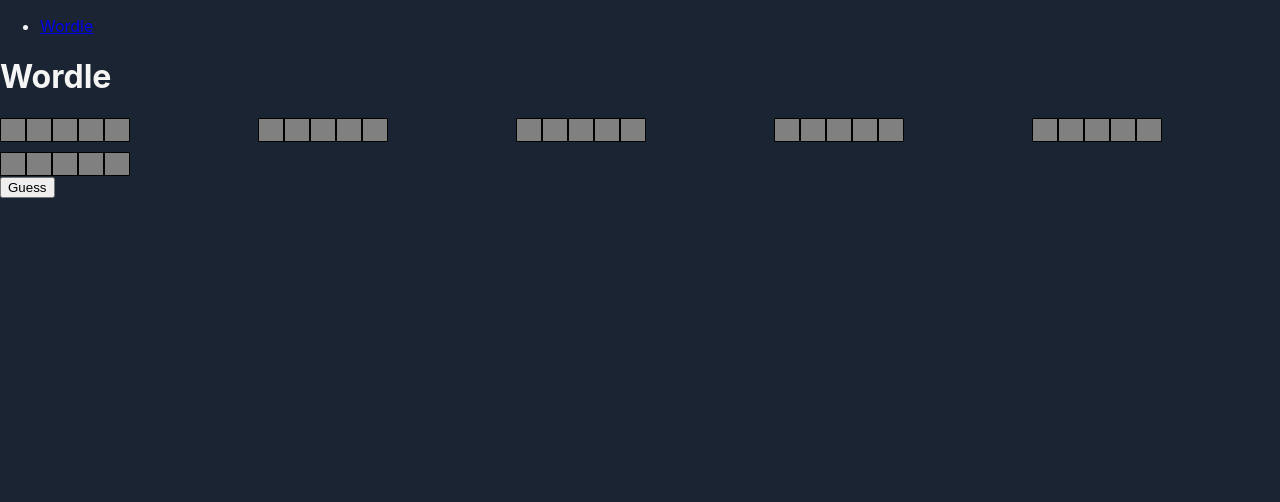
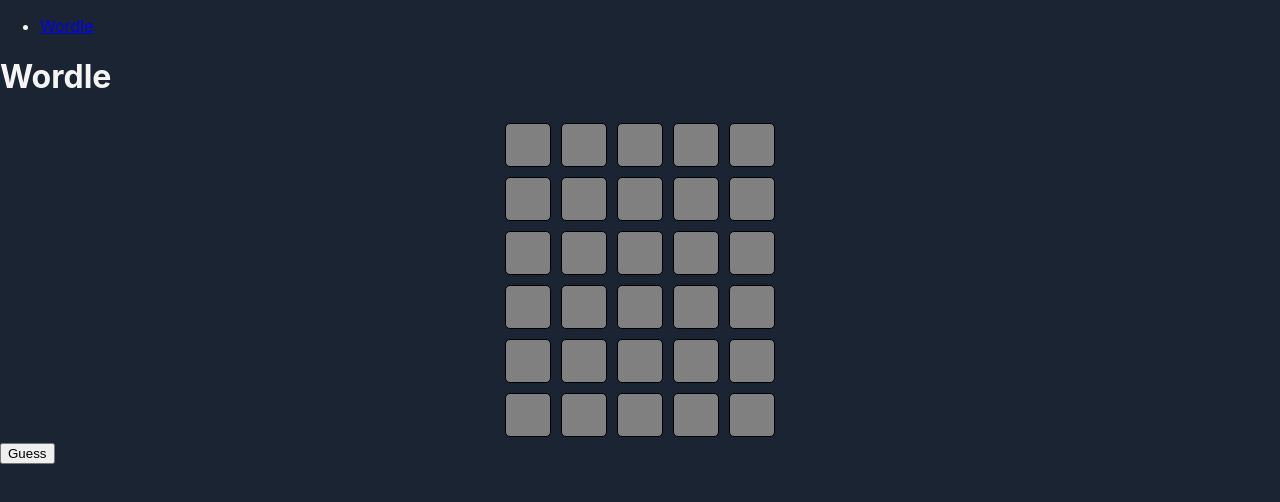
Before and after one commit to sahil-tandon/zephyr, a React (Create React App) app: page /wordle in a window 1280 px wide. Shown: the top 502 px of the page. Built offline with nearby package versions, Linux system fonts and the light colour scheme.

Commit message:
Zephyr | Updates styles.

```diff
--- a/src/components/Wordle.css
+++ b/src/components/Wordle.css
@@ -1,7 +1,7 @@
 .guess-grid {
-    display: grid;
-    grid-template-columns: repeat(5, 1fr);
-    gap: 10px;
+    display: flex;
+    flex-direction: column;
+    align-items: center;
 }
 
 .guess-row {
@@ -9,10 +9,16 @@
 }
 
 .guess-cell {
-    width: 20px;
-    height: 20px;
+    width: 40px;
+    height: 40px;
+    margin: 5px;
+    text-align: center;
     border: 1px solid black;
-    text-align: center;
+    border-radius: 5px;
+}
+
+.guess-cell-gray {
+    background-color: gray;
 }
 
 .guess-cell-green {
@@ -22,7 +28,3 @@
 .guess-cell-yellow {
     background-color: yellow;
 }
-
-.guess-cell-gray {
-    background-color: gray;
-}
```
